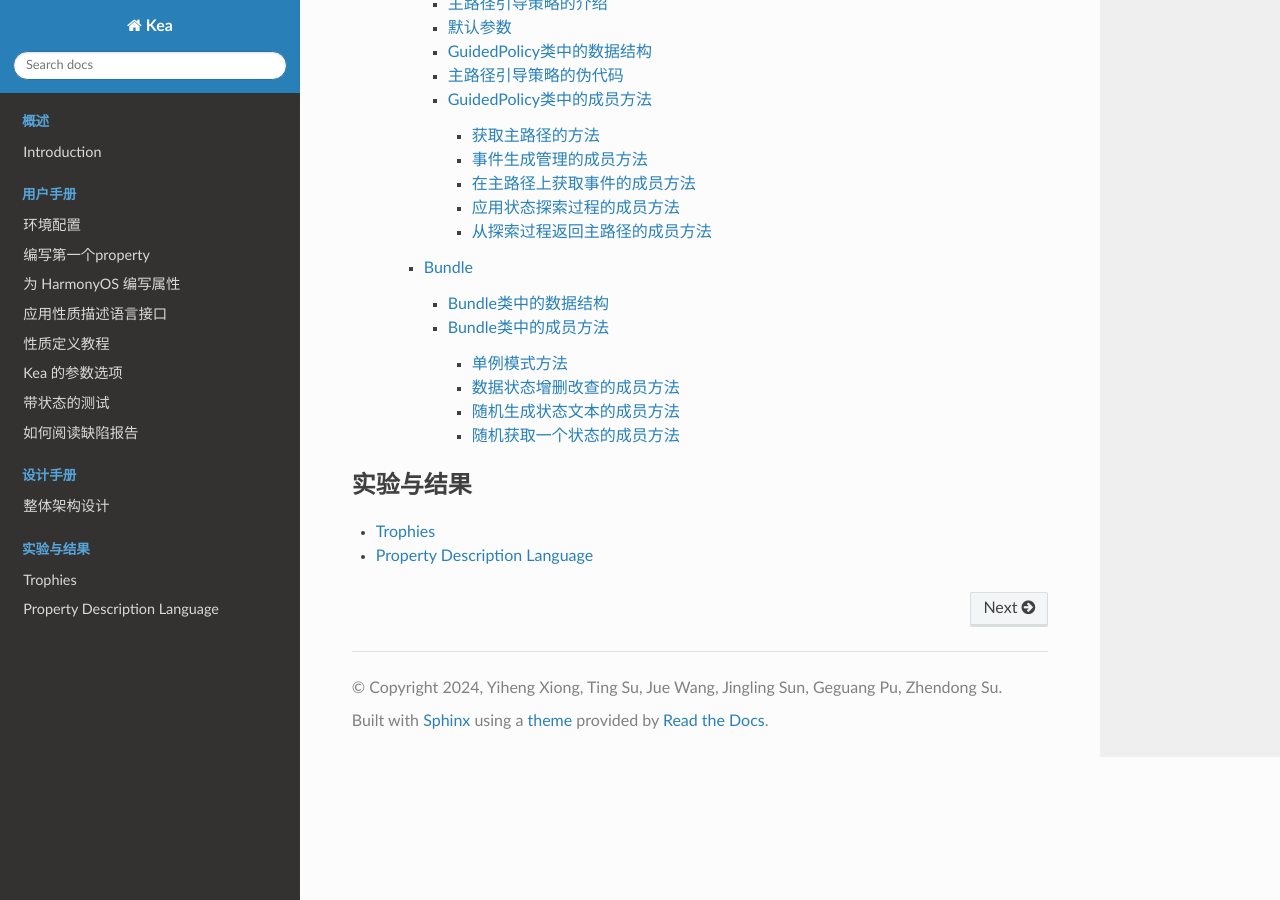
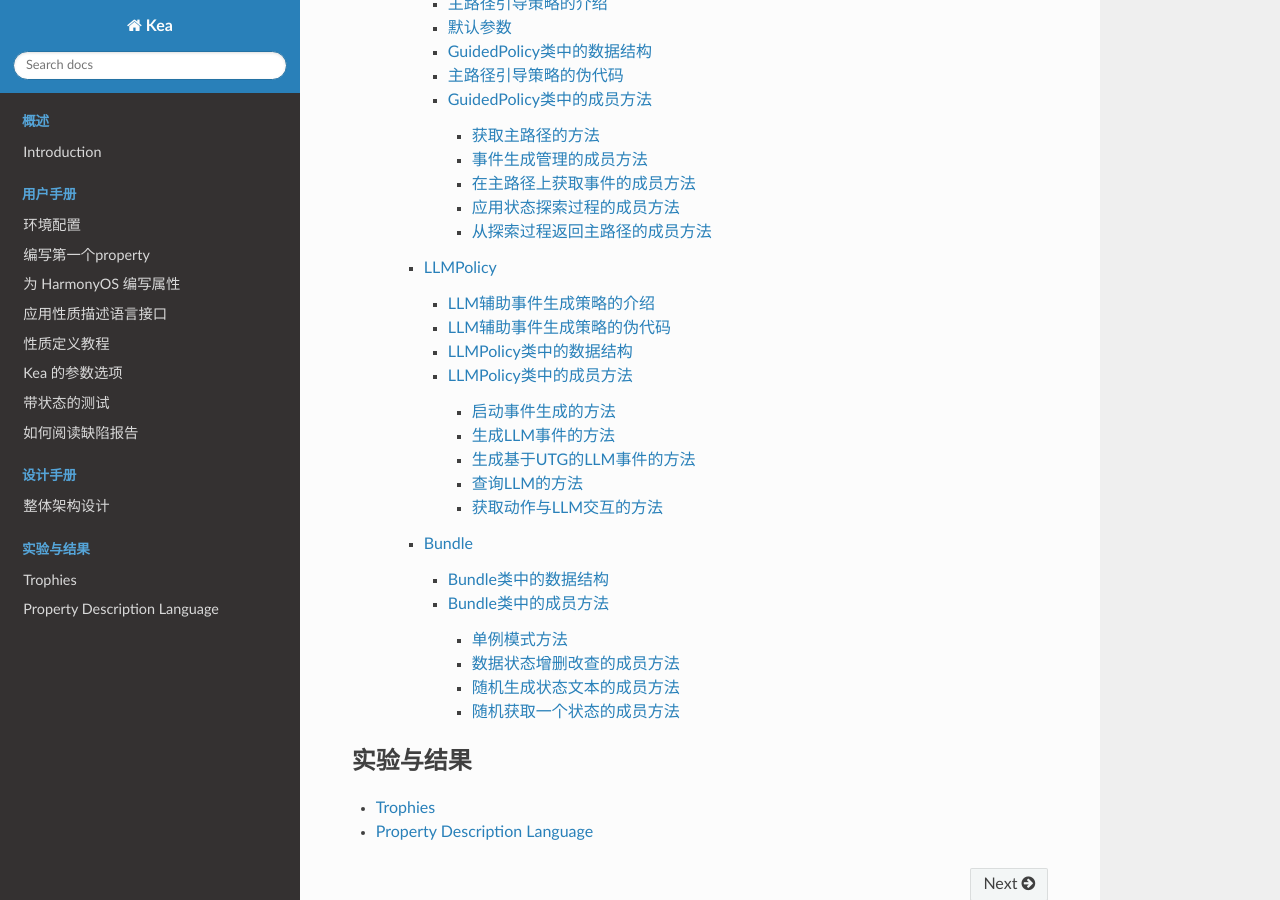
Before and after one commit to XixianLiang/kea-technic-docs, a Sphinx documentation site: the page built from docs/source/index.rst, in a window 1280 px wide and 900 px high, scrolled down 3052 px. Built offline with Sphinx 7.4.7 and the Read the Docs theme 3.1.0, drawn with Linux system fonts in a browser that asks for light colours; some of the changed lines change nothing that is shown.

Commit message:
LLMPolicy finished

```diff
--- /dev/null
+++ b/docs/source/part-designDocument/InputGenerator/llm.rst
@@ -0,0 +1,593 @@
+LLMPolicy
+================
+
+LLMPolicy类是使用LLM（Large Language Model）在检测到UI陷阱时生成输入事件的核心类。
+主要负责在应用状态空间中遇到难以探索的UI状态时，利用LLM生成输入事件以增强功能场景覆盖。
+该类提供了完整的LLM辅助事件生成策略的事件生成过程。
+LLMPolicy所包含的主要方法有：
+
+- 根据当前状态生成一个LLM辅助的随机事件。
+- 根据配置重启或重新安装应用。
+- 在满足预条件的情况下，根据随机性决定是否检查属性。
+
+LLM辅助事件生成策略的介绍
+--------------------
+
+LLM辅助事件生成策略是一种结合了大型语言模型的策略，它可以在应用的GUI测试中遇到难以通过传统随机策略探索的状态时，利用LLM生成更有效的输入事件。
+这种策略特别适用于那些需要深入探索应用状态空间或需要优化测试覆盖率的场景。
+
+.. figure:: ../../../images/llm_flowchart.png
+    :align: center
+
+    LLM辅助事件生成策略的流程图
+
+具体执行步骤如下：
+
+步骤1：开始执行 LLMPolicy 类的事件生成过程。
+
+步骤2：初始化 LLMPolicy 实例，设置日志记录器、动作历史记录等。
+
+步骤3：启动事件生成循环，直到输入管理器的事件计数结束或条件不再满足。
+
+步骤4：检查事件计数器是否小于输入管理器设定的事件计数。
+
+步骤5：如果事件计数器小于输入管理器设定的事件计数，获取当前应用状态。
+
+步骤6：判断当前状态是否为空。
+
+步骤7：如果当前状态为空，等待5秒并返回一个名称为"BACK"的键事件。
+
+步骤8：如果当前状态不为空，检查是否检测到UI陷阱。
+
+步骤9：如果检测到UI陷阱，检查模拟计数器是否超过了最大查询LLM次数。
+
+步骤10：如果模拟计数器超过了最大查询LLM次数，记录日志并返回一个名称为"BACK"的键事件。
+
+步骤11：如果模拟计数器未超过最大查询LLM次数，生成一个LLM事件。
+
+步骤12：如果未检测到UI陷阱，生成一个随机事件。
+
+步骤13：基于当前用户触发的事件（UTG）生成LLM事件。
+
+步骤14：返回生成的事件，该事件将被用于与应用的交互。
+
+步骤15：保存截图并将生成的事件添加到输入管理器。
+
+步骤16：更新当前状态和最后事件。
+
+步骤17：检查是否允许生成UTG。
+
+步骤18：如果允许生成UTG，更新UTG。
+
+步骤19：生成报告，包括所有状态和触发的bug信息。
+
+步骤20：事件计数器加1，回到步骤4继续循环。
+
+步骤21：如果事件计数器达到输入管理器设定的事件计数，结束事件生成循环。
+
+步骤22：清理资源，结束 LLMPolicy 类的事件生成过程。
+
+LLM辅助事件生成策略的伪代码
+----------------------
+
+:math:`\textbf{Algorithm:} LLM-Assisted Event Generation`
+
+:math:`\textbf{Input:} None`
+
+:math:`\textbf{Output:} Bug Report`
+
+.. code-block::
+    :linenos:
+
+    Class LLMPolicy(RandomPolicy)
+        Function __init__(device, app, kea, restart_app_after_check_property, number_of_events_that_restart_app, clear_and_restart_app_data_after_100_events, allow_to_generate_utg)
+            Initialize logger, action histories, and other attributes
+            Call super().__init__(device, app, kea)
+
+        Function start(input_manager: InputManager)
+            Initialize event_count
+            While input_manager.enabled and event_count < input_manager.event_count
+                If device.is_harmonyos is False and device has u2
+                    Set fastinput_ime to True
+                Log exploration action count
+                Determine from_state based on to_state and device current state
+                If event_count is 0
+                    Create KillAppEvent
+                ElseIf event_count is 1
+                    Create IntentEvent with app start intent
+                Else
+                    If input_manager.sim_calculator detects UI tarpit and sim_count is below threshold
+                        If sim_count exceeds MAX_NUM_QUERY_LLM
+                            Log and go back, clear action history, reset sim_count
+                        Else
+                            Generate LLM event
+                    Else
+                        Generate random event
+                If event is not None
+                    Save screenshot and add event to input_manager
+                    Update to_state and last_event
+                    If allow_to_generate_utg, update UTG
+                    Generate bug report
+                Handle exceptions and increase event_count
+            Tear down resources
+
+        Function generate_llm_event()
+            If event_count indicates app restart or last event is ReInstallAppEvent
+                Run initializer and update from_state
+            If current_state is None
+                Sleep and return KeyEvent("BACK")
+            If event_count is a multiple of number_of_events_that_restart_app and clear_and_reinstall_app is True
+                Log and return ReInstallAppEvent
+            Retrieve rules with satisfied preconditions
+            If there are rules
+                Log time needed to satisfy precondition
+                If random choice is less than 0.5
+                    Check property and possibly restart app
+                Else
+                    Log and do not check property
+            If no event is generated
+                Generate event based on UTG
+            Handle device rotation events
+            Return event
+
+        Function generate_llm_event_based_on_utg()
+            If app is not in activity stack
+                Manage app restarts and return IntentEvent to start app
+            ElseIf app is in activity stack but not in foreground
+                Manage going back to app
+            Else
+                Generate action based on LLM query and current state
+                If action is random
+                    Select random action
+                Else
+                    Manage text input for SetTextEvent
+                Return action
+
+        Function _query_llm(prompt, model_name="gpt-3.5-turbo")
+            Set up OpenAI client and send prompt to LLM
+            Receive and return response
+
+        Function _get_action_with_LLM(current_state, action_history, activity_history)
+            Construct prompt with task, current state, and history
+            Query LLM and receive response
+            Parse response to get action index
+            Select action and update histories
+            If action is SetTextEvent
+                Query LLM for text input
+                Update action text
+            Return action and candidate actions
+
+        Function get_last_state()
+            Return from_state
+
+        Function clear_action_history()
+            Reset action history
+
+LLMPolicy类中的数据结构
+---------------------------
+
+1. **event_count**
+
+   - ``event_count`` 整型，记录了已经生成的事件数量。
+
+2. **number_of_events_that_restart_app**
+
+   - ``number_of_events_that_restart_app`` 整型，记录了在重启应用前需要生成的事件数量。
+
+3. **clear_and_restart_app_data_after_100_events**
+
+   - ``clear_and_restart_app_data_after_100_events`` 布尔型，指示是否在100次事件后清除并重启应用数据。
+
+4. **restart_app_after_check_property**
+
+   - ``restart_app_after_check_property`` 布尔型，指示在检查属性后是否重启应用。
+
+5. **_action_history**
+
+   - ``_action_history`` 列表，记录了动作历史。
+
+6. **_all_action_history**
+
+   - ``_all_action_history`` 集合，记录了所有动作历史记录。
+
+7. **_activity_history**
+
+   - ``_activity_history`` 集合，记录了活动历史记录。
+
+8. **from_state**
+
+   - ``from_state`` 对象，记录了起始状态。
+
+9. **task**
+
+   - ``task`` 字符串，记录了LLM的任务描述。
+
+
+LLMPolicy类中的成员方法
+---------------------------
+
+启动事件生成的方法
+~~~~~~~~~~~~~~~~~~~~~~
+
+**start**
+
+``start`` 方法用于启动事件生成过程。
+
+:参数:
+   - input_manager: InputManager的实例。
+
+:核心流程:
+   1. 初始化事件计数器和输入管理器。
+   2. 循环生成事件直到达到输入管理器设定的事件计数或条件不再满足。
+   3. 根据当前状态和LLM的指导生成事件。
+   4. 将生成的事件添加到输入管理器中并更新设备状态。
+   5. 处理异常情况并在每次事件后增加事件计数器。
+
+   .. code-block:: python
+       :linenos:
+
+        def start(
+                self, input_manager: "InputManager"
+        ):  # TODO do not need to write start here?
+            """
+            start producing events
+            :param input_manager: instance of InputManager
+            """
+            self.event_count = 0
+            self.input_manager = input_manager
+            while input_manager.enabled and self.event_count < input_manager.event_count:
+                try:
+                    if self.device.is_harmonyos == False and hasattr(self.device, "u2"):
+                        self.device.u2.set_fastinput_ime(True)
+
+                    self.logger.info("Exploration action count: %d" % self.event_count)
+
+                    if self.to_state is not None:
+                        self.from_state = self.to_state
+                    else:
+                        self.from_state = self.device.get_current_state()
+
+                    if self.event_count == 0:
+                        # If the application is running, close the application.
+                        event = KillAppEvent(app=self.app)
+                    elif self.event_count == 1:
+                        event = IntentEvent(self.app.get_start_intent())
+                    else:
+                        if input_manager.sim_calculator.detected_ui_tarpit(input_manager):
+                            # If detected a ui tarpit
+                            if input_manager.sim_calculator.sim_count > MAX_NUM_QUERY_LLM:
+                                # If query LLM too much
+                                self.logger.info(f"query too much. go back!")
+                                event = KeyEvent(name="BACK")
+                                self.clear_action_history()
+                                input_manager.sim_calculator.sim_count = 0
+                            else:
+                                # stop random policy, start query LLM
+                                event = self.generate_llm_event()
+                        else:
+                            event = self.generate_event()
+
+                    if event is not None:
+                        self.device.save_screenshot_for_report(
+                            event=event, current_state=self.from_state
+                        )
+                        input_manager.add_event(event)
+                    self.to_state = self.device.get_current_state()
+                    self.last_event = event
+                    if self.allow_to_generate_utg:
+                        self.update_utg()
+
+                    bug_report_path = os.path.join(self.device.output_dir, "all_states")
+                    generate_report(
+                        bug_report_path,
+                        self.device.output_dir,
+                        self.triggered_bug_information,
+                        self.time_needed_to_satisfy_precondition,
+                        self.device.cur_event_count,
+                        self.time_recoder.get_time_duration(),
+                    )
+                except KeyboardInterrupt:
+                    break
+                except InputInterruptedException as e:
+                    self.logger.info("stop sending events: %s" % e)
+                    self.logger.info("action count: %d" % self.event_count)
+                    break
+
+                except RuntimeError as e:
+                    self.logger.info("RuntimeError: %s, stop sending events" % e)
+                    break
+                except Exception as e:
+                    self.logger.warning("exception during sending events: %s" % e)
+                    import traceback
+
+                    traceback.print_exc()
+                self.event_count += 1
+            self.tear_down()
+
+
+生成LLM事件的方法
+~~~~~~~~~~~~~~~~~~~~~~
+
+**generate_llm_event**
+
+``generate_llm_event`` 方法用于生成一个LLM辅助的事件。
+
+:参数:
+   - 无
+
+:返回:
+   - 生成的事件对象。
+
+:核心流程:
+   1. 检查是否需要运行初始化器并获取当前应用状态。
+   2. 根据事件计数和设置决定是否重启应用或清除并重新安装应用。
+   3. 检查是否有满足前提条件的规则，并根据随机性决定是否检查性质。
+   4. 生成基于LLM的事件。
+
+   .. code-block:: python
+       :linenos:
+
+        def generate_llm_event(self):
+            """
+            generate an LLM event
+            @return:
+            """
+
+            if self.event_count == START_TO_GENERATE_EVENT_IN_POLICY or isinstance(
+                    self.last_event, ReInstallAppEvent
+            ):
+                self.run_initializer()
+                self.from_state = self.device.get_current_state()
+            current_state = self.from_state
+            if current_state is None:
+                import time
+
+                time.sleep(5)
+                return KeyEvent(name="BACK")
+
+            if (
+                    self.event_count % self.number_of_events_that_restart_app == 0
+                    and self.clear_and_reinstall_app
+            ):
+                self.logger.info(
+                    "clear and restart app after %s events"
+                    % self.number_of_events_that_restart_app
+                )
+                return ReInstallAppEvent(self.app)
+            rules_to_check = self.kea.get_rules_whose_preconditions_are_satisfied()
+
+            if len(rules_to_check) > 0:
+                t = self.time_recoder.get_time_duration()
+                self.time_needed_to_satisfy_precondition.append(t)
+                self.logger.debug(
+                    "has rule that matches the precondition and the time duration is "
+                    + self.time_recoder.get_time_duration()
+                )
+                if random.random() < 0.5:
+                    self.logger.info("Check property")
+                    self.check_rule_whose_precondition_are_satisfied()
+                    if self.restart_app_after_check_property:
+                        self.logger.debug("restart app after check property")
+                        return KillAppEvent(app=self.app)
+                    return None
+                else:
+                    self.logger.info(
+                        "Found exectuable property in current state. No property will be checked now according to the random checking policy."
+                    )
+            event = None
+
+            if event is None:
+                event = self.generate_llm_event_based_on_utg()
+
+            if isinstance(event, RotateDevice):
+                if self.last_rotate_events == KEY_RotateDeviceToPortraitEvent:
+                    self.last_rotate_events = KEY_RotateDeviceToLandscapeEvent
+                    event = RotateDeviceToLandscapeEvent()
+                else:
+                    self.last_rotate_events = KEY_RotateDeviceToPortraitEvent
+                    event = RotateDeviceToPortraitEvent()
+
+            return event
+
+
+生成基于UTG的LLM事件的方法
+~~~~~~~~~~~~~~~~~~~~~~~~~~~~~~~~
+
+**generate_llm_event_based_on_utg**
+
+``generate_llm_event_based_on_utg`` 方法用于基于当前UTG生成一个LLM辅助的事件。
+
+:参数:
+   - 无
+
+:返回:
+   - 生成的事件对象。
+
+:核心流程:
+   1. 获取当前应用状态。
+   2. 如果应用不在活动堆栈中，尝试启动应用。
+   3. 如果应用在活动堆栈中但不在前台，尝试返回前台。
+   4. 如果应用在前台，根据LLM的指导选择下一步操作。
+
+   .. code-block:: python
+       :linenos:
+
+        def generate_llm_event_based_on_utg(self):
+            """
+            generate an event based on current UTG
+            @return: InputEvent
+            """
+            current_state = self.from_state
+            self.logger.info("Current state: %s" % current_state.state_str)
+
+            if current_state.get_app_activity_depth(self.app) < 0:
+                # If the app is not in the activity stack
+                start_app_intent = self.app.get_start_intent()
+
+                if self._event_trace.endswith(
+                        EVENT_FLAG_START_APP + EVENT_FLAG_STOP_APP
+                ) or self._event_trace.endswith(EVENT_FLAG_START_APP):
+                    self._num_restarts += 1
+                    self.logger.info(
+                        "The app had been restarted %d times.", self._num_restarts
+                    )
+                else:
+                    self._num_restarts = 0
+
+                # pass (START) through
+                if not self._event_trace.endswith(EVENT_FLAG_START_APP):
+                    if self._num_restarts > MAX_NUM_RESTARTS:
+                        # If the app had been restarted too many times, enter random mode
+                        msg = "The app had been restarted too many times. Entering random mode."
+                        self.logger.info(msg)
+                        self.__random_explore = True
+                    else:
+                        # Start the app
+                        self._event_trace += EVENT_FLAG_START_APP
+                        self.logger.info("Trying to start the app...")
+                        self.__action_history = [f"- start the app {self.app.app_name}"]
+                        return IntentEvent(intent=start_app_intent)
+
+            elif current_state.get_app_activity_depth(self.app) > 0:
+                # If the app is in activity stack but is not in foreground
+                self.__num_steps_outside += 1
+
+                if self.__num_steps_outside > MAX_NUM_STEPS_OUTSIDE:
+                    # If the app has not been in foreground for too long, try to go back
+                    if self.__num_steps_outside > MAX_NUM_STEPS_OUTSIDE_KILL:
+                        stop_app_intent = self.app.get_stop_intent()
+                        go_back_event = IntentEvent(stop_app_intent)
+                    else:
+                        go_back_event = KeyEvent(name="BACK")
+                    self._event_trace += EVENT_FLAG_NAVIGATE
+                    self.logger.info("Going back to the app...")
+                    self.__action_history.append("- go back")
+                    return go_back_event
+            else:
+                # If the app is in foreground
+                self.__num_steps_outside = 0
+
+            action, candidate_actions = self._get_action_with_LLM(
+                current_state,
+                self.__action_history,
+                self.__activity_history,
+            )
+            if action is not None:
+                self.__action_history.append(current_state.get_action_desc(action))
+                self.__all_action_history.add(current_state.get_action_desc(action))
+                return action
+
+            if self.__random_explore:
+                self.logger.info("Trying random event...")
+                action = random.choice(candidate_actions)
+                self.__action_history.append(current_state.get_action_desc(action))
+                self.__all_action_history.add(current_state.get_action_desc(action))
+                return action
+
+            # If couldn't find a exploration target, stop the app
+            stop_app_intent = self.app.get_stop_intent()
+            self.logger.info("Cannot find an exploration target. Trying to restart app...")
+            self.__action_history.append("- stop the app")
+            self.__all_action_history.add("- stop the app")
+            self._event_trace += EVENT_FLAG_STOP_APP
+            return IntentEvent(intent=stop_app_intent)
+
+查询LLM的方法
+~~~~~~~~~~~~~~~~~~~~~~
+
+**_query_llm**
+
+``_query_llm`` 方法用于向LLM查询以生成事件。
+
+:参数:
+   - prompt: 提供给LLM的提示文本。
+   - model_name: 使用的LLM模型名称，默认为"gpt-3.5-turbo"。
+
+:返回:
+   - LLM的响应文本。
+
+:核心流程:
+   1. 设置LLM客户端。
+   2. 发送提示文本到LLM。
+   3. 接收并返回LLM的响应。
+
+   .. code-block:: python
+       :linenos:
+
+        def _query_llm(self, prompt, model_name="gpt-3.5-turbo"):
+            # TODO: replace with your own LLM
+            from openai import OpenAI
+
+            gpt_url = ""
+            gpt_key = ""
+            client = OpenAI(base_url=gpt_url, api_key=gpt_key)
+
+            messages = [{"role": "user", "content": prompt}]
+            completion = client.chat.completions.create(
+                messages=messages, model=model_name, timeout=30
+            )
+            res = completion.choices[0].message.content
+            return res
+
+获取动作与LLM交互的方法
+~~~~~~~~~~~~~~~~~~~~~~~~~~~~~~~~~~
+
+**_get_action_with_LLM**
+
+``_get_action_with_LLM`` 方法用于获取基于LLM的下一个动作。
+
+:参数:
+   - current_state: 当前应用状态。
+   - action_history: 动作历史记录。
+   - activity_history: 活动历史记录。
+
+:返回:
+   - 选中的动作和候选动作列表。
+
+:核心流程:
+   1. 构建包含任务描述、当前状态和历史记录的提示文本。
+   2. 向LLM查询并接收响应。
+   3. 解析响应以获取动作索引。
+   4. 根据索引选择动作并更新历史记录。
+
+   .. code-block:: python
+       :linenos:
+
+        def _get_action_with_LLM(self, current_state, action_history, activity_history):
+            activity = current_state.foreground_activity
+            task_prompt = (
+                    self.task
+                    + f"Currently, the App is stuck on the {activity} page, unable to explore more features. You task is to select an action based on the current GUI Infomation to perform next and help the app escape the UI tarpit."
+            )
+            visisted_page_prompt = (
+                    f"I have already visited the following activities: \n"
+                    + "\n".join(activity_history)
+            )
+            # all_history_prompt = f'I have already completed the following actions to explore the app: \n' + '\n'.join(all_action_history)
+            history_prompt = (
+                    f"I have already completed the following steps to leave {activity} page but failed: \n "
+                    + ";\n ".join(action_history)
+            )
+            state_prompt, candidate_actions = current_state.get_described_actions()
+            question = "Which action should I choose next? Just return the action id and nothing else.\nIf no more action is needed, return -1."
+            prompt = f"{task_prompt}\n{state_prompt}\n{visisted_page_prompt}\n{history_prompt}\n{question}"
+            print(prompt)
+            response = self._query_llm(prompt)
+            print(f"response: {response}")
+
+            match = re.search(r"\d+", response)
+            if not match:
+                return None, candidate_actions
+            idx = int(match.group(0))
+            selected_action = candidate_actions[idx]
+            if isinstance(selected_action, SetTextEvent):
+                view_text = current_state.get_view_desc(selected_action.view)
+                question = f"What text should I enter to the {view_text}? Just return the text and nothing else."
+                prompt = f"{task_prompt}\n{state_prompt}\n{question}"
+                print(prompt)
+                response = self._query_llm(prompt)
+                print(f"response: {response}")
+                selected_action.text = response.replace('"', "")
+                if len(selected_action.text) > 30:  # heuristically disable long text input
+                    selected_action.text = ""
+            return selected_action, candidate_actions
--- a/docs/source/part-designDocument/intro.rst
+++ b/docs/source/part-designDocument/intro.rst
@@ -63,4 +63,5 @@
     InputGenerator/InputManager
     InputGenerator/random
     InputGenerator/MainPath Guided Policy
+    InputGenerator/llm
     stateful_testing/Bundle
```
Also changed, not shown: docs/images/llm_flowchart.png (added).
